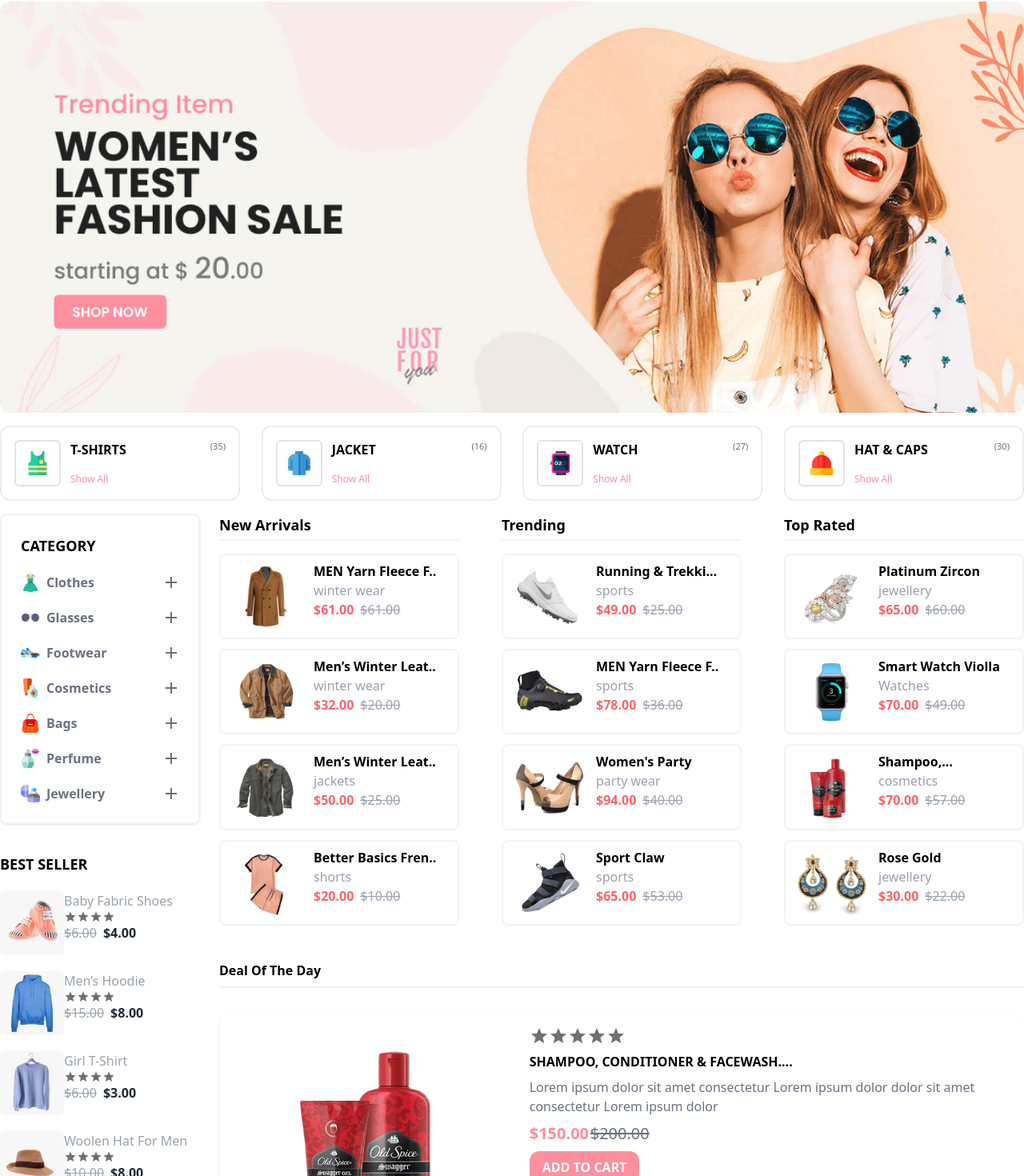
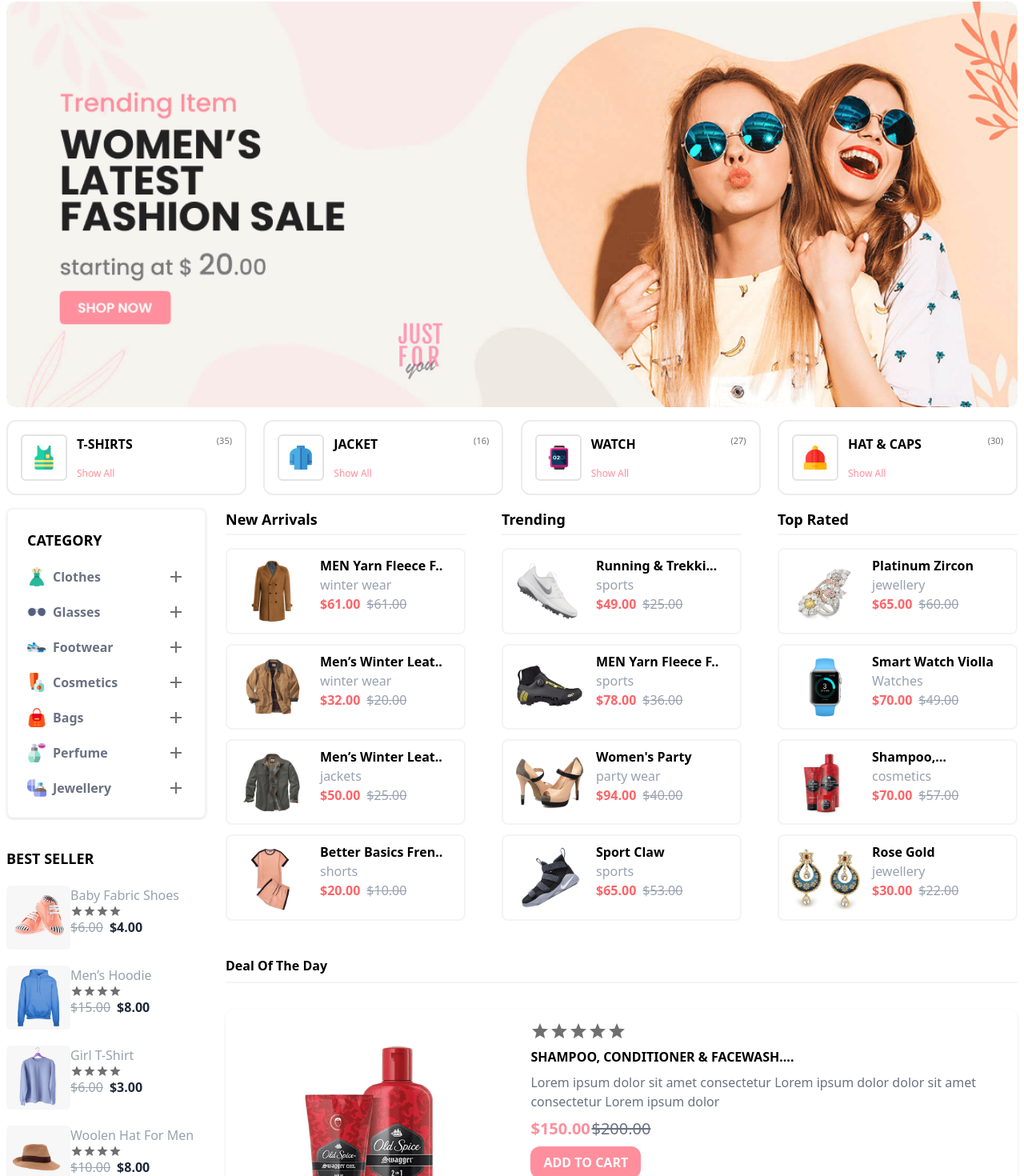
Before and after one commit to zahranoori1996/zarashop, a React (Vite) app: page / in a window 1280 px wide. Shown: the part 178-1648 px from the top of the page at 80% size. Built offline with nearby package versions, Linux system fonts and the light colour scheme.

Commit message:
change style ACategory component

```diff
--- a/src/components/Category/Category.tsx
+++ b/src/components/Category/Category.tsx
@@ -6,7 +6,7 @@ interface ICategory {
 }
 function Category({iconCategory,nameCategory} : ICategory) {
   return (
-    <div className='w-[200px] flex justify-between '>
+    <div className='w-[100%] flex justify-between '>
      <div className='flex gap-2'>
      <img className='w-6' src={iconCategory} />
       <h3 className='text-gray-500 font-semibold'>{nameCategory[0].toLocaleUpperCase() + nameCategory.substring(1)}</h3>
--- a/src/components/Main/ListMiniProductCard.tsx
+++ b/src/components/Main/ListMiniProductCard.tsx
@@ -4,7 +4,7 @@ import Trending from "./Trending";
 
 function ListMiniProductCard() {
   return (
-    <div className="flex gap-5 flex-wrap justify-between">
+    <div className="flex flex-wrap justify-between max-lg:flex-col">
       <NewArrivals titleList="New Arrivals" />
       <Trending titleList="Trending" />
       <TopRated titleList="Top Rated"/>
--- a/src/components/Main/Main.tsx
+++ b/src/components/Main/Main.tsx
@@ -11,13 +11,13 @@ import Articles from "../Articles/Articles";
 function Main() {
   return (
     <Container>
-      <div className="flex gap-6 ">
-        <div className="flex flex-col gap-3 w-fit">
+      <div className="flex gap-6 px-2">
+        <div className="flex flex-col gap-3 w-fit max-sm:hidden">
           <Categories />
           <BestSeller />
         </div>
 
-        <div className="flex flex-col w-full gap-8">
+        <div className="flex flex-col max-lg:w-full gap-8 ">
           <ListMiniProductCard />
           <SuggestedProduct />
           <NewProducts />
--- a/src/components/Main/MiniProductCard.tsx
+++ b/src/components/Main/MiniProductCard.tsx
@@ -10,7 +10,7 @@ interface IProdcut {
 }
 function MiniProductCard({imageSrc,nameProduct,typeProduct,price,discount,path}:IProdcut) {
   return (
-    <Link to={path} className='flex border-2 border-gray-100 rounded-lg p-2 w-[300px] my-3'>
+    <Link to={path} className='flex border-2 border-gray-100 rounded-lg p-2 w-[300px] my-3 max-lg:w-[60vw] max-md:w-[50vw] max-sm:w-[90%]'>
       <img className='w-[100px]' src={imageSrc}/>
       <div className='pl-2'>
       <h3 className='font-semibold line-clamp-1'>{nameProduct}</h3>
--- a/src/components/Main/ProductOff.tsx
+++ b/src/components/Main/ProductOff.tsx
@@ -11,7 +11,7 @@ interface IProductOff {
 }
 function ProductOff({ image, title, rating, price, off, path }: IProductOff) {
   return (
-    <Link to={path} className="flex">
+    <Link to={path} className="flex  max-md:shadow max-md:gap-2">
       <Link to={path}><img className="w-20" src={image} /></Link>
       <div>
         <h3 className="text-md text-gray-400 ">{title}</h3>
--- a/src/components/PopularCategory/ACategory.tsx
+++ b/src/components/PopularCategory/ACategory.tsx
@@ -7,14 +7,14 @@ interface IACategory {
 }
 function ACategory({ imageSrc, nameCategory, path, count }: IACategory) {
   return (
-    <div className="border-[#EDEDED] border-2 p-4 flex rounded-xl w-[300px] min-w-[200px] justify-between">
+    <div className="border-[#EDEDED] border-2 p-4 flex rounded-xl w-[300px] min-w-[200px] justify-between max-sm:h-[70px] max-sm:w-[100vw]">
       <div className="flex gap-3">
-        <div className="p-3 border-[#e3e3e3] border-2 rounded-md">
-          <img className="w-[30px]" src={imageSrc} />
+        <div className="p-3 border-[#e3e3e3] border-2 rounded-md max-sm:p-1">
+          <img className="w-[30px] max-sm:w-[20px]" src={imageSrc} />
         </div>
-        <div className="text-left flex flex-col gap-4">
-          <h3 className="font-semibold ">{nameCategory.toLocaleUpperCase()}</h3>
-          <Link to={path} className="text-[12px] text-[#FF8F9C]">
+        <div className="text-left flex flex-col gap-4 max-sm:gap-1">
+          <h3 className="font-semibold max-sm:text-[12px]">{nameCategory.toLocaleUpperCase()}</h3>
+          <Link to={path} className="text-[12px] text-[#FF8F9C] max-sm:text-[9px]">
             Show All
           </Link>
         </div>
--- a/src/components/PopularCategory/PopularCategory.tsx
+++ b/src/components/PopularCategory/PopularCategory.tsx
@@ -34,7 +34,7 @@ function PopularCategory() {
   ];
   return (
     <Container>
-      <div className="py-4 flex gap-4 justify-between flex-wrap max-lg:justify-center">
+      <div className="py-4 px-2 flex gap-4 justify-between flex-wrap ">
         {dataPouplarCategory.map((category,index) => (
           <ACategory key={index} {...category} />
         ))}
--- a/src/pages/Home/Home.tsx
+++ b/src/pages/Home/Home.tsx
@@ -6,7 +6,7 @@ import Main from '../../components/Main/Main';
 function Home() {
   return (
     <div className='pb-3 overflow-x-hidden'>
-      <Banner className='w-full' src={banner1} alt="trending item women's latest fashion sale"/>
+      <Banner className='w-full px-2' src={banner1} alt="trending item women's latest fashion sale"/>
       <PopularCategory />
       <Main/>
 
```
